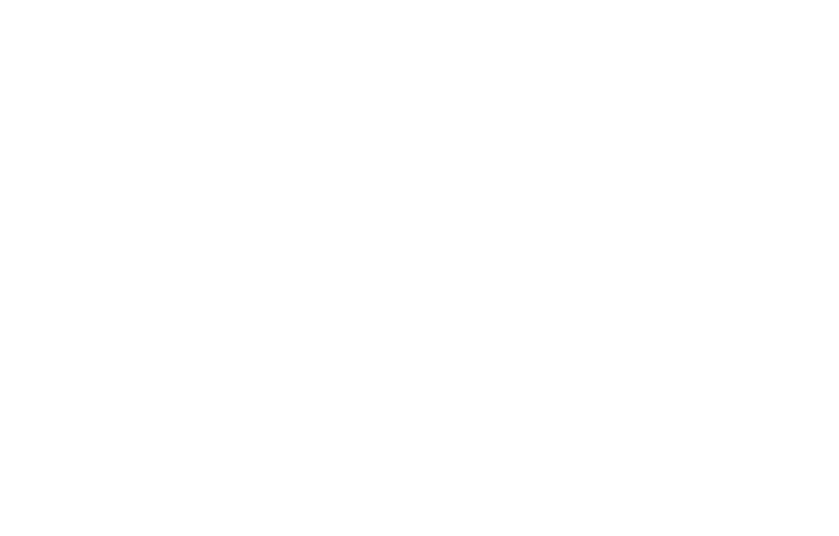
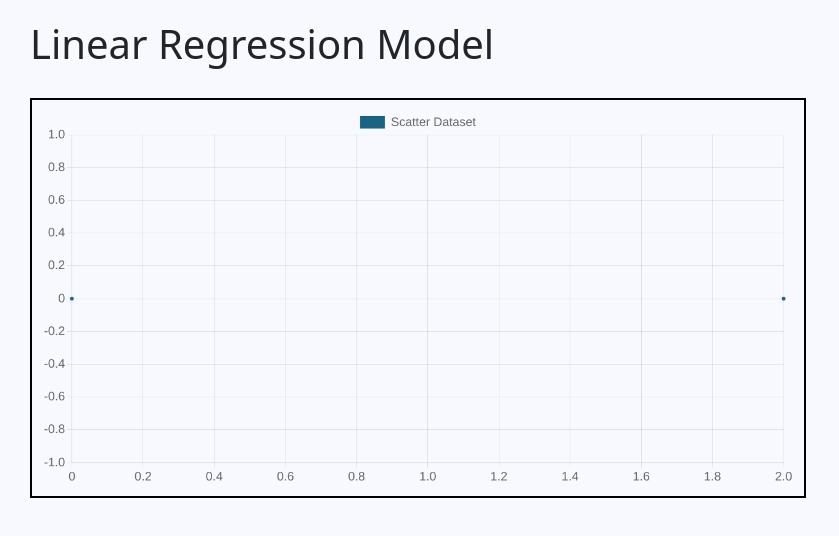
Before and after one commit to anshdholakia/Linear-Regression-Graph, a website: page index.html in a window 1280 px wide. Shown: the whole page, without its empty margins (0-839 px from the left). Drawn offline with nearby package versions, Linux system fonts and the light colour scheme.

Commit message:
adding chart.js files

```diff
--- a/index.html
+++ b/index.html
@@ -1,12 +1,92 @@
-<!DOCTYPE html>
+<!doctype html>
 <html lang="en">
+
 <head>
-    <meta charset="UTF-8">
-    <meta http-equiv="X-UA-Compatible" content="IE=edge">
-    <meta name="viewport" content="width=device-width, initial-scale=1.0">
-    <title>Linear Regressor</title>
+    <!-- Required meta tags -->
+    <meta charset="utf-8">
+    <meta name="viewport" content="width=device-width, initial-scale=1">
+
+    <!-- Bootstrap CSS -->
+    <link href="https://cdn.jsdelivr.net/npm/bootstrap@5.0.1/dist/css/bootstrap.min.css" rel="stylesheet"
+        integrity="sha384-+0n0xVW2eSR5OomGNYDnhzAbDsOXxcvSN1TPprVMTNDbiYZCxYbOOl7+AMvyTG2x" crossorigin="anonymous">
+
+    <title>RealTime Linear Regression Model</title>
+    <style>
+        * {
+            overflow-x: hidden;
+        }
+
+        body {
+            background-color: ghostwhite;
+
+        }
+
+        h1 {
+            padding: 20px 30px;
+
+        }
+
+        #myChart {
+            margin: 10px 30px;
+            height: 400px !important;
+            width: auto !important;
+            border: 2px solid black;
+            padding: 10px;
+        }
+    </style>
 </head>
+
 <body>
+    <h1>Linear Regression Model</h1>
 
+    <script src="node_modules/chart.js/dist/chart.js"></script>
+    <canvas id="myChart"></canvas>
+    <script>
+        var ctx = document.getElementById('myChart').getContext('2d');
+        Chart.defaults.font.size = 20;
+
+        const chart = new Chart(ctx, {
+            type: 'scatter',
+            data: {
+                datasets: [{
+                    label: 'Scatter Dataset',
+                    data: [{
+                        x: 0,
+                        y: 0
+                    }, {
+                        x: 2,
+                        y: 0
+                    }],
+                    backgroundColor: 'rgb(25, 99, 132)'
+                }],
+            },
+
+
+            options: {
+                onClick: (e) => {
+                    const canvasPosition = Chart.helpers.getRelativePosition(e, chart);
+
+                    // Substitute the appropriate scale IDs
+                    const dataX = chart.scales.x.getValueForPixel(canvasPosition.x);
+                    const dataY = chart.scales.y.getValueForPixel(canvasPosition.y);
+                    console.log(dataX, dataY);
+                }
+            },
+            scales: {
+                x: {
+                    type: 'linear',
+                    position: 'bottom'
+                }
+            }
+        });
+    </script>
+
+    <script src="https://cdn.jsdelivr.net/npm/@popperjs/core@2.9.2/dist/umd/popper.min.js"
+        integrity="sha384-IQsoLXl5PILFhosVNubq5LC7Qb9DXgDA9i+tQ8Zj3iwWAwPtgFTxbJ8NT4GN1R8p"
+        crossorigin="anonymous"></script>
+    <script src="https://cdn.jsdelivr.net/npm/bootstrap@5.0.1/dist/js/bootstrap.min.js"
+        integrity="sha384-Atwg2Pkwv9vp0ygtn1JAojH0nYbwNJLPhwyoVbhoPwBhjQPR5VtM2+xf0Uwh9KtT"
+        crossorigin="anonymous"></script>
 </body>
+
 </html>
```
Also changed, not shown: package.json (added, +23 -0 lines), 1 other file.
